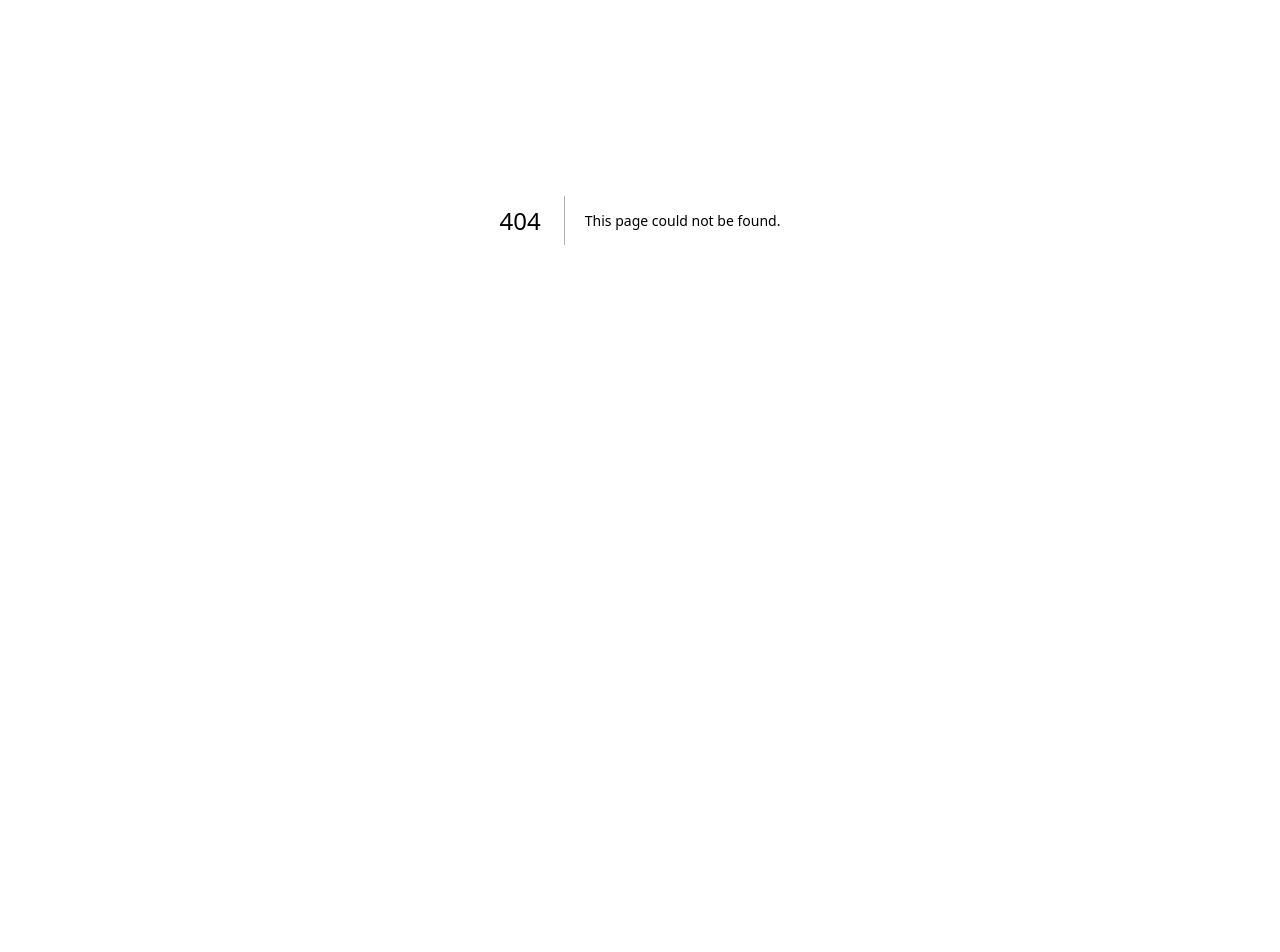
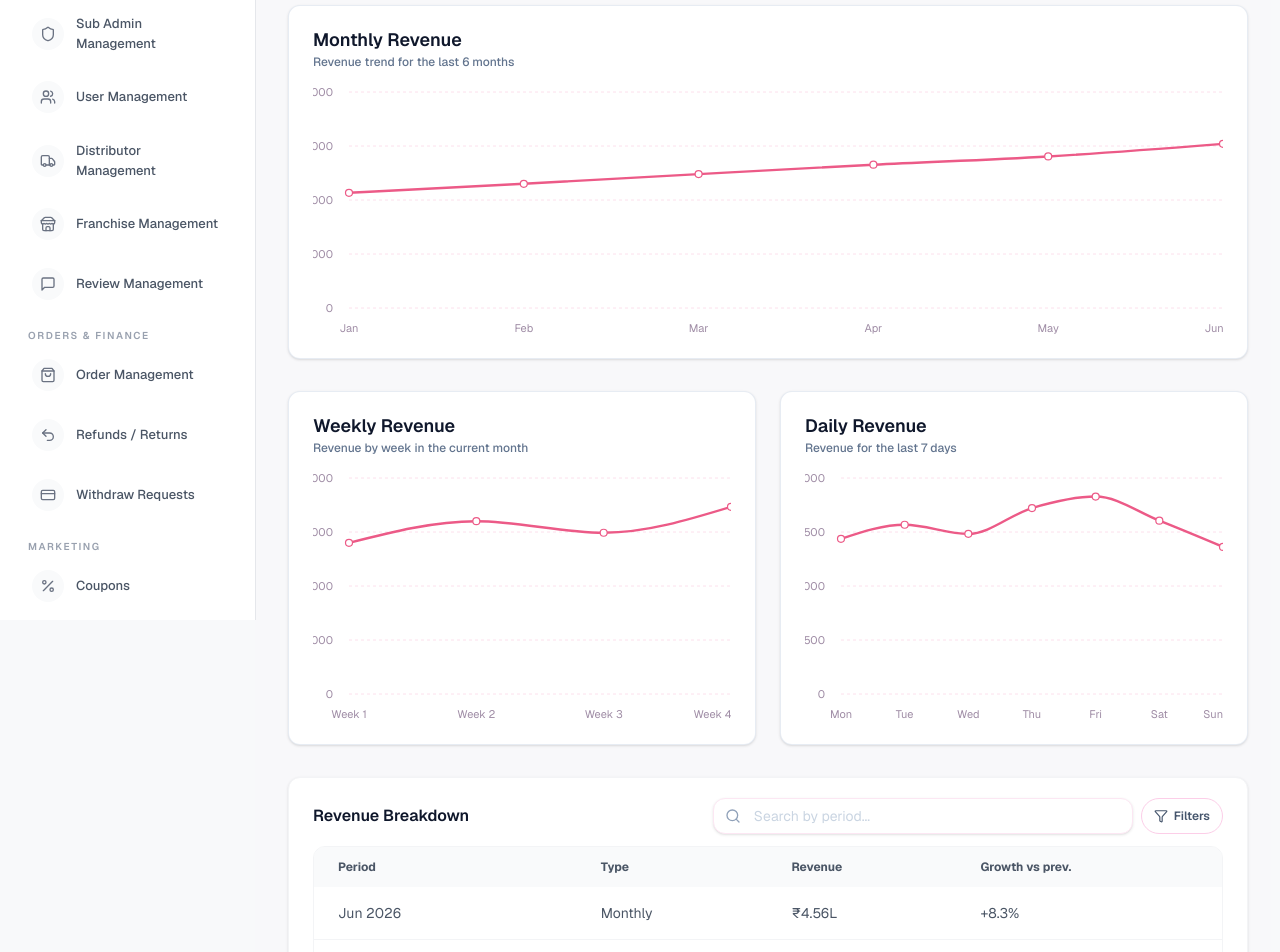
Before and after one commit to ZoyaAnsari19/secure-pharma-master-admin, a Next.js app: page /sales-analytics in a window 1280 px wide. Before the commit this address had no page. Shown: the part 180-1132 px from the top of the page. Before the commit the page ends 800 px from the top, so only its background shows below. Built offline with nearby package versions, Linux system fonts and the light colour scheme.

Commit message:
Update Sidebar navigation: Add href to "Sales Reports" item for direct access to sales analytics page, enhancing user navigation experience.

```diff
--- /dev/null
+++ b/src/app/sales-analytics/page.tsx
@@ -0,0 +1,139 @@
+ "use client";
+
+import { Card, CardContent, CardHeader, CardTitle, CardDescription } from "@/components/ui/card";
+import { Sidebar } from "@/components/layout/Sidebar";
+import { Topbar } from "@/components/layout/Topbar";
+import { SaleRevenueLineChart, RevenuePoint } from "@/components/charts/SaleRevenueLineChart";
+import { DataTable, Column } from "@/components/ui/table";
+
+const monthlyRevenue: RevenuePoint[] = [
+  { label: "Jan", amount: 320000 },
+  { label: "Feb", amount: 345000 },
+  { label: "Mar", amount: 372000 },
+  { label: "Apr", amount: 398000 },
+  { label: "May", amount: 421000 },
+  { label: "Jun", amount: 456000 },
+];
+
+const weeklyRevenue: RevenuePoint[] = [
+  { label: "Week 1", amount: 98000 },
+  { label: "Week 2", amount: 112000 },
+  { label: "Week 3", amount: 104500 },
+  { label: "Week 4", amount: 121300 },
+];
+
+const dailyRevenue: RevenuePoint[] = [
+  { label: "Mon", amount: 15800 },
+  { label: "Tue", amount: 17240 },
+  { label: "Wed", amount: 16310 },
+  { label: "Thu", amount: 18940 },
+  { label: "Fri", amount: 20110 },
+  { label: "Sat", amount: 17650 },
+  { label: "Sun", amount: 14980 },
+];
+
+type RevenueRow = {
+  id: number;
+  period: string;
+  granularity: "Monthly" | "Weekly" | "Daily";
+  revenue: string;
+  growth: string;
+};
+
+const revenueColumns: Column<RevenueRow>[] = [
+  { key: "period", label: "Period" },
+  { key: "granularity", label: "Type" },
+  { key: "revenue", label: "Revenue" },
+  { key: "growth", label: "Growth vs prev." },
+];
+
+const revenueRows: RevenueRow[] = [
+  { id: 1, period: "Jun 2026", granularity: "Monthly", revenue: "₹4.56L", growth: "+8.3%" },
+  { id: 2, period: "May 2026", granularity: "Monthly", revenue: "₹4.21L", growth: "+6.7%" },
+  { id: 3, period: "Week 4 (Jun)", granularity: "Weekly", revenue: "₹1.21L", growth: "+9.4%" },
+  { id: 4, period: "Week 3 (Jun)", granularity: "Weekly", revenue: "₹1.04L", growth: "+4.1%" },
+  { id: 5, period: "Fri (last week)", granularity: "Daily", revenue: "₹20,110", growth: "+12.2%" },
+];
+
+export default function SalesAnalyticsPage() {
+  return (
+    <div className="flex min-h-screen bg-slate-50/80 text-slate-900">
+      <Sidebar />
+      <div className="flex min-h-screen flex-1 flex-col">
+        <Topbar />
+        <main className="beauty-scroll flex-1 overflow-y-auto">
+          <div className="mx-auto w-full max-w-[1400px] p-4 sm:p-6 lg:p-8">
+            <div className="space-y-8">
+              <div className="flex flex-col gap-1">
+                <h1 className="text-2xl font-semibold tracking-tight text-slate-800">
+                  Sales Analytics
+                </h1>
+                <p className="text-sm text-slate-500">
+                  Revenue performance across different time ranges
+                </p>
+              </div>
+
+              <Card className="rounded-xl border border-slate-200/80 bg-white shadow-sm">
+                <CardHeader>
+                  <div>
+                    <CardTitle className="text-lg font-semibold text-slate-800">
+                      Monthly Revenue
+                    </CardTitle>
+                    <CardDescription className="text-sm text-slate-500">
+                      Revenue trend for the last 6 months
+                    </CardDescription>
+                  </div>
+                </CardHeader>
+                <CardContent>
+                  <SaleRevenueLineChart data={monthlyRevenue} granularity="monthly" />
+                </CardContent>
+              </Card>
+
+              <div className="grid grid-cols-1 gap-6 lg:grid-cols-2 items-stretch">
+                <Card className="h-full rounded-xl border border-slate-200/80 bg-white shadow-sm">
+                  <CardHeader>
+                    <div>
+                      <CardTitle className="text-lg font-semibold text-slate-800">
+                        Weekly Revenue
+                      </CardTitle>
+                      <CardDescription className="text-sm text-slate-500">
+                        Revenue by week in the current month
+                      </CardDescription>
+                    </div>
+                  </CardHeader>
+                  <CardContent>
+                    <SaleRevenueLineChart data={weeklyRevenue} granularity="weekly" />
+                  </CardContent>
+                </Card>
+
+                <Card className="h-full rounded-xl border border-slate-200/80 bg-white shadow-sm">
+                  <CardHeader>
+                    <div>
+                      <CardTitle className="text-lg font-semibold text-slate-800">
+                        Daily Revenue
+                      </CardTitle>
+                      <CardDescription className="text-sm text-slate-500">
+                        Revenue for the last 7 days
+                      </CardDescription>
+                    </div>
+                  </CardHeader>
+                  <CardContent>
+                    <SaleRevenueLineChart data={dailyRevenue} granularity="daily" />
+                  </CardContent>
+                </Card>
+              </div>
+
+              <DataTable
+                title="Revenue Breakdown"
+                columns={revenueColumns}
+                data={revenueRows}
+                pageSize={5}
+                searchPlaceholder="Search by period..."
+              />
+            </div>
+          </div>
+        </main>
+      </div>
+    </div>
+  );
+}
--- /dev/null
+++ b/src/components/charts/SaleRevenueLineChart.tsx
@@ -0,0 +1,85 @@
+ "use client";
+
+import {
+  CartesianGrid,
+  Line,
+  LineChart as RechartsLineChart,
+  ResponsiveContainer,
+  Tooltip,
+  XAxis,
+  YAxis,
+} from "recharts";
+
+export type RevenuePoint = {
+  label: string; // e.g. "Jan", "Week 1", "2026-03-16"
+  amount: number;
+};
+
+type Granularity = "daily" | "weekly" | "monthly";
+
+type SaleRevenueLineChartProps = {
+  data: RevenuePoint[];
+  granularity: Granularity;
+};
+
+const GRANULARITY_LABEL: Record<Granularity, string> = {
+  daily: "Daily revenue",
+  weekly: "Weekly revenue",
+  monthly: "Monthly revenue",
+};
+
+export function SaleRevenueLineChart({
+  data,
+  granularity,
+}: SaleRevenueLineChartProps) {
+  return (
+    <div className="h-64 w-full">
+      <ResponsiveContainer width="100%" height="100%">
+        <RechartsLineChart
+          data={data}
+          margin={{ left: -24, right: 0, top: 10, bottom: 0 }}
+        >
+          <CartesianGrid
+            strokeDasharray="3 3"
+            stroke="#fce0ec"
+            vertical={false}
+          />
+          <XAxis
+            dataKey="label"
+            axisLine={false}
+            tickLine={false}
+            tickMargin={10}
+            tick={{ fontSize: 11, fill: "#9f8ca5" }}
+          />
+          <YAxis
+            axisLine={false}
+            tickLine={false}
+            tickMargin={10}
+            tick={{ fontSize: 11, fill: "#9f8ca5" }}
+          />
+          <Tooltip
+            formatter={(value: number) => [
+              `₹${value.toLocaleString()}`,
+              GRANULARITY_LABEL[granularity],
+            ]}
+            labelFormatter={(label) => label}
+            contentStyle={{
+              borderRadius: 16,
+              borderColor: "#f9ccd9",
+              boxShadow: "0 18px 45px rgba(236,90,135,0.1)",
+              fontSize: 11,
+            }}
+          />
+          <Line
+            type="monotone"
+            dataKey="amount"
+            stroke="#ec5a87"
+            strokeWidth={2.4}
+            dot={{ r: 3.5, strokeWidth: 1.2 }}
+            activeDot={{ r: 5 }}
+          />
+        </RechartsLineChart>
+      </ResponsiveContainer>
+    </div>
+  );
+}
--- a/src/components/layout/Sidebar.tsx
+++ b/src/components/layout/Sidebar.tsx
@@ -76,7 +76,7 @@ const sidebarSections: { title: string; items: NavItem[] }[] = [
   {
     title: "Analytics",
     items: [
-      { label: "Sales Reports", icon: <LineChart className="h-4 w-4" /> },
+      { label: "Sales Reports", icon: <LineChart className="h-4 w-4" />, href: "/sales-analytics" },
       { label: "User Reports", icon: <BarChart3 className="h-4 w-4" /> },
       { label: "Affiliate Reports", icon: <PieChart className="h-4 w-4" /> },
     ],
```
